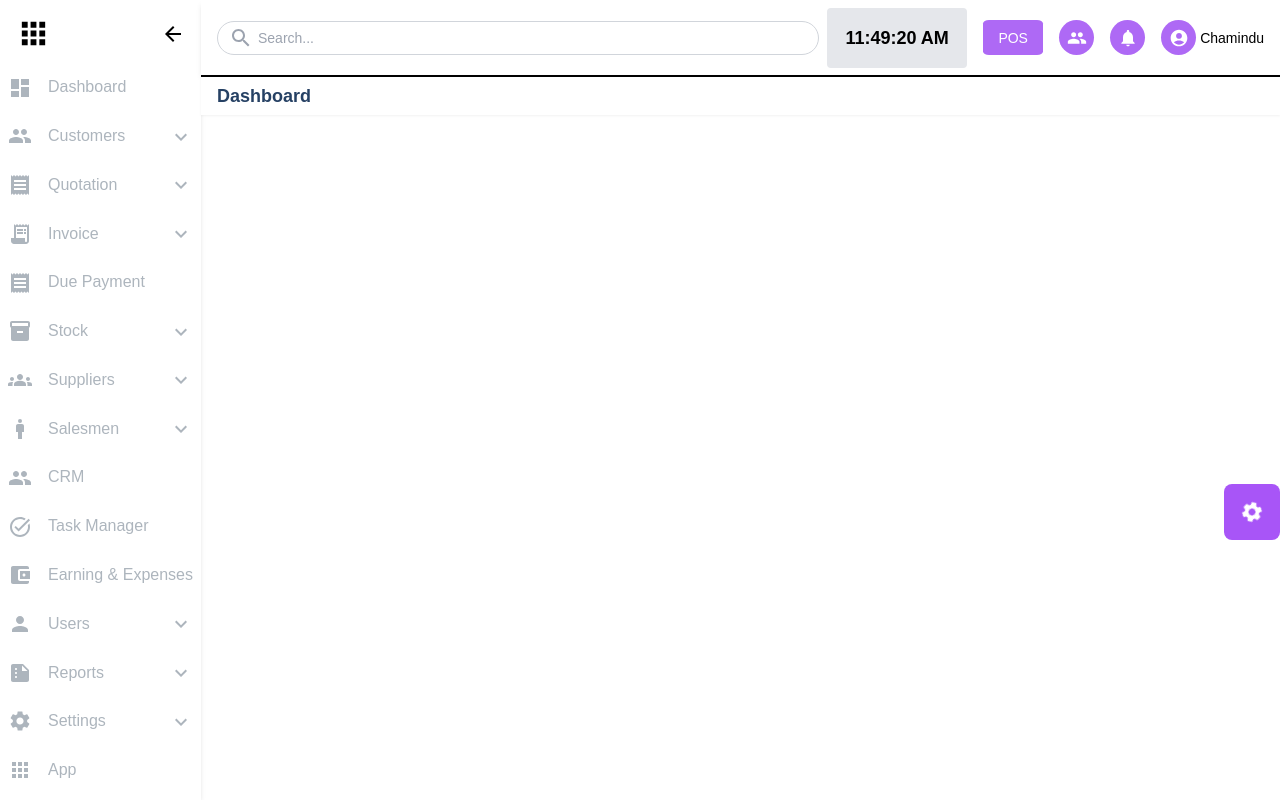
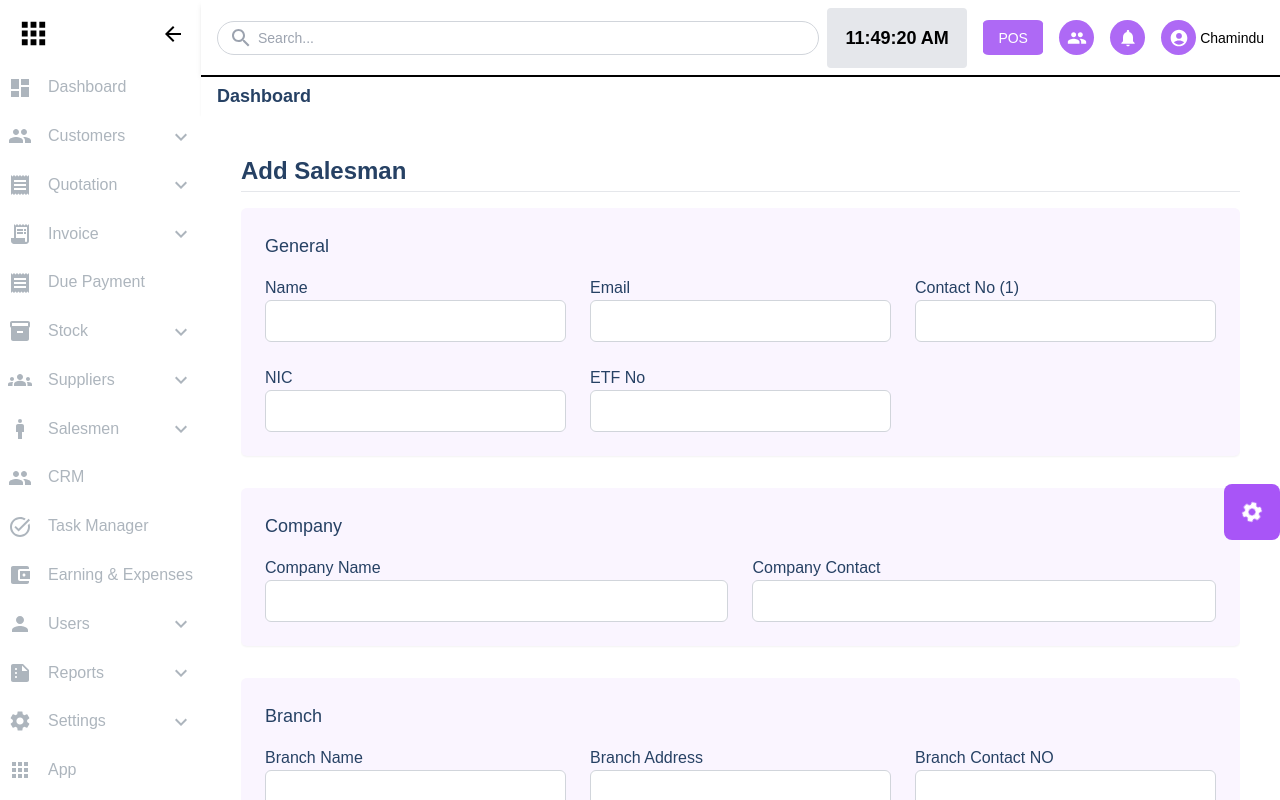
Before and after one commit to ChaminduNevandith/Invoice-System, a React (Vite) app: page /add-salesman in a window 1280 px wide. Built offline with nearby package versions, Linux system fonts and the light colour scheme.

Commit message:
Added add salesman page

```diff
--- a/src/App.jsx
+++ b/src/App.jsx
@@ -27,6 +27,9 @@ import SupplierList from './Pages/Suppliers/SupplierList/SupplierList.jsx';
 import PurchaseReturns from './Pages/Suppliers/PurchaseReturns/PurchaseReturns.jsx';
 import SupplierCreditLogs from './Pages/Suppliers/Supplier Credit Logs/SupplierCreditLogs.jsx';
 import NewPurchaseReturns from './Pages/Suppliers/NewPurchaseReturns/NewPurchaseReturns.jsx';
+import Addsalesman from './Pages/Salesman/Addsalesman/Addsalesman.jsx';
+import ListSalesmans from './Pages/Salesman/ListSalesmans/ListSalesmans.jsx';
+
 import { Add } from '@mui/icons-material';
 
 function App() {
@@ -72,6 +75,8 @@ function App() {
               <Route path="/PurchaseReturns" element={<PurchaseReturns/>}/>
               <Route path="/Suppliers-Credit-Log" element={<SupplierCreditLogs/>}/>
               <Route path="/NewPurchaseReturn" element={<NewPurchaseReturns/>}/>
+              <Route path="/add-salesman" element={<Addsalesman/>}/>
+              <Route path="/list-salesmen" element={<ListSalesmans/>}/>
 
 
 
--- /dev/null
+++ b/src/Pages/Salesman/Addsalesman/Addsalesman.jsx
@@ -0,0 +1,112 @@
+import React from 'react'
+
+function Addsalesman() {
+  return (
+
+    <div className="bg-white absolute top-[115px] right-0 w-full h-full overflow-auto p-4 sm:p-6 md:p-8 lg:p-10 animate-fadeIn">
+      <h1 className="text-2xl font-semibold text-[#264164] mb-1">Add Salesman</h1>
+      <hr className="bg-black mb-4"></hr>
+
+      <div className="space-y-8 overflow-auto pb-[150px]">
+        {/* General Section */}
+        <div className="bg-purple-50 p-6 rounded-md shadow-sm animate-slideInUp">
+          <h2 className="text-lg font-medium text-[#264164] mb-4">General</h2>
+          <div className="grid grid-cols-1 md:grid-cols-3 gap-6">
+            <div>
+              <label className="block text-[#264164]">Name</label>
+              <input className="p-2 border border-gray-300 rounded-md w-full transition-all duration-200 focus:ring-2 focus:ring-purple-500 focus:ring-opacity-50 hover:ring-2 hover:ring-blue-300 hover:ring-opacity-50" type="text" />
+            </div>
+            <div>
+              <label className="block text-[#264164]">Email</label>
+              <input className="p-2 border border-gray-300 rounded-md w-full transition-all duration-200 focus:ring-2 focus:ring-purple-500 focus:ring-opacity-50 hover:ring-2 hover:ring-blue-300 hover:ring-opacity-50" type="email" />
+            </div>
+            <div>
+              <label className="block text-[#264164]">Contact No (1) </label>
+              <input className="p-2 border border-gray-300 rounded-md w-full transition-all duration-200 focus:ring-2 focus:ring-purple-500 focus:ring-opacity-50 hover:ring-2 hover:ring-blue-300 hover:ring-opacity-50" type="text" />
+            </div>
+            <div>
+              <label className="block text-[#264164]">NIC </label>
+              <input className="p-2 border border-gray-300 rounded-md w-full transition-all duration-200 focus:ring-2 focus:ring-purple-500 focus:ring-opacity-50 hover:ring-2 hover:ring-blue-300 hover:ring-opacity-50" type="text" />
+            </div>
+            <div>
+              <label className="block text-[#264164]">ETF No</label>
+              <input className="p-2 border border-gray-300 rounded-md w-full transition-all duration-200 focus:ring-2 focus:ring-purple-500 focus:ring-opacity-50 hover:ring-2 hover:ring-blue-300 hover:ring-opacity-50" type="text" />
+            </div>
+          </div>
+        </div>
+
+        {/* Company Section */}
+        <div className="bg-purple-50 p-6 rounded-md shadow-sm animate-slideInUp">
+          <h2 className="text-lg font-medium text-[#264164] mb-4">Company</h2>
+          <div className="grid grid-cols-1 md:grid-cols-2 gap-6">
+            <div>
+              <label className="block text-[#264164]">Company Name</label>
+              <input className="p-2 border border-gray-300 rounded-md w-full transition-all duration-200 focus:ring-2 focus:ring-purple-500 focus:ring-opacity-50 hover:ring-2 hover:ring-blue-300 hover:ring-opacity-50" type="text" />
+            </div>
+            <div>
+              <label className="block text-[#264164]">Company Contact</label>
+              <input className="p-2 border border-gray-300 rounded-md w-full transition-all duration-200 focus:ring-2 focus:ring-purple-500 focus:ring-opacity-50 hover:ring-2 hover:ring-blue-300 hover:ring-opacity-50" type="text" />
+            </div>
+          </div>
+        </div>
+
+        {/* Branch Section */}
+        <div className="bg-purple-50 p-6 rounded-md shadow-sm animate-slideInUp">
+          <h2 className="text-lg font-medium text-[#264164] mb-4">Branch</h2>
+          <div className="grid grid-cols-1 md:grid-cols-3 gap-6">
+            <div>
+              <label className="block text-[#264164]">Branch Name</label>
+              <input className="p-2 border border-gray-300 rounded-md w-full transition-all duration-200 focus:ring-2 focus:ring-purple-500 focus:ring-opacity-50 hover:ring-2 hover:ring-blue-300 hover:ring-opacity-50" type="text" />
+            </div>
+            <div>
+              <label className="block text-[#264164]">Branch Address</label>
+              <input className="p-2 border border-gray-300 rounded-md w-full transition-all duration-200 focus:ring-2 focus:ring-purple-500 focus:ring-opacity-50 hover:ring-2 hover:ring-blue-300 hover:ring-opacity-50" type="text" />
+            </div>
+            <div>
+              <label className="block text-[#264164]">Branch Contact NO</label>
+              <input className="p-2 border border-gray-300 rounded-md w-full transition-all duration-200 focus:ring-2 focus:ring-purple-500 focus:ring-opacity-50 hover:ring-2 hover:ring-blue-300 hover:ring-opacity-50" type="text" />
+            </div>
+          </div>
+          <div className="flex justify-end mt-4">
+            <button className="px-6 py-2 bg-purple-500 text-white rounded-md shadow hover:bg-purple-600 transition-all duration-200">+ Add Branch</button>
+          </div>
+        </div>
+
+        {/* Address Section */}
+        <div className="bg-purple-50 p-6 rounded-md shadow-sm animate-slideInUp">
+          <h2 className="text-lg font-medium text-[#264164] mb-4">Address</h2>
+          <div className="grid grid-cols-1 md:grid-cols-3 gap-6">
+            <div>
+              <label className="block text-[#264164]">Address Line 1</label>
+              <input className="p-2 border border-gray-300 rounded-md w-full transition-all duration-200 focus:ring-2 focus:ring-purple-500 focus:ring-opacity-50 hover:ring-2 hover:ring-blue-300 hover:ring-opacity-50" type="text" />
+            </div>
+            <div>
+              <label className="block text-[#264164]">Address Line 2</label>
+              <input className="p-2 border border-gray-300 rounded-md w-full transition-all duration-200 focus:ring-2 focus:ring-purple-500 focus:ring-opacity-50 hover:ring-2 hover:ring-blue-300 hover:ring-opacity-50" type="text" />
+            </div>
+            <div>
+              <label className="block text-[#264164]">Address Line 3</label>
+              <input className="p-2 border border-gray-300 rounded-md w-full transition-all duration-200 focus:ring-2 focus:ring-purple-500 focus:ring-opacity-50 hover:ring-2 hover:ring-blue-300 hover:ring-opacity-50" type="text" />
+            </div>
+            <div>
+              <label className="block text-[#264164]">City</label>
+              <input className="p-2 border border-gray-300 rounded-md w-full transition-all duration-200 focus:ring-2 focus:ring-purple-500 focus:ring-opacity-50 hover:ring-2 hover:ring-blue-300 hover:ring-opacity-50" type="text" />
+            </div>
+            <div>
+              <label className="block text-[#264164]">State</label>
+              <input className="p-2 border border-gray-300 rounded-md w-full transition-all duration-200 focus:ring-2 focus:ring-purple-500 focus:ring-opacity-50 hover:ring-2 hover:ring-blue-300 hover:ring-opacity-50" type="text" />
+            </div>
+          </div>
+        </div>
+
+        {/* Save Button */}
+        <div className="flex justify-end mt-4 animate-slideInUp">
+          <button className="px-6 py-2 bg-purple-500 text-white rounded-md shadow hover:bg-purple-600 transition-all duration-200 ">+ Add Salesman</button>
+        </div>
+
+      </div>
+    </div>
+  )
+}
+
+export default Addsalesman
```
